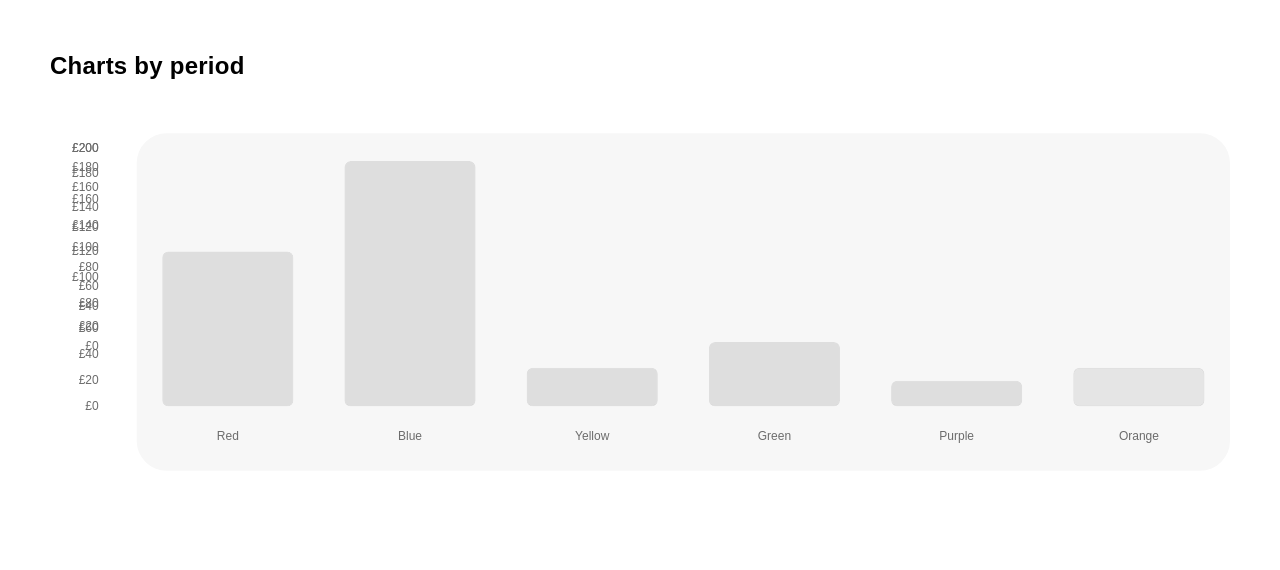
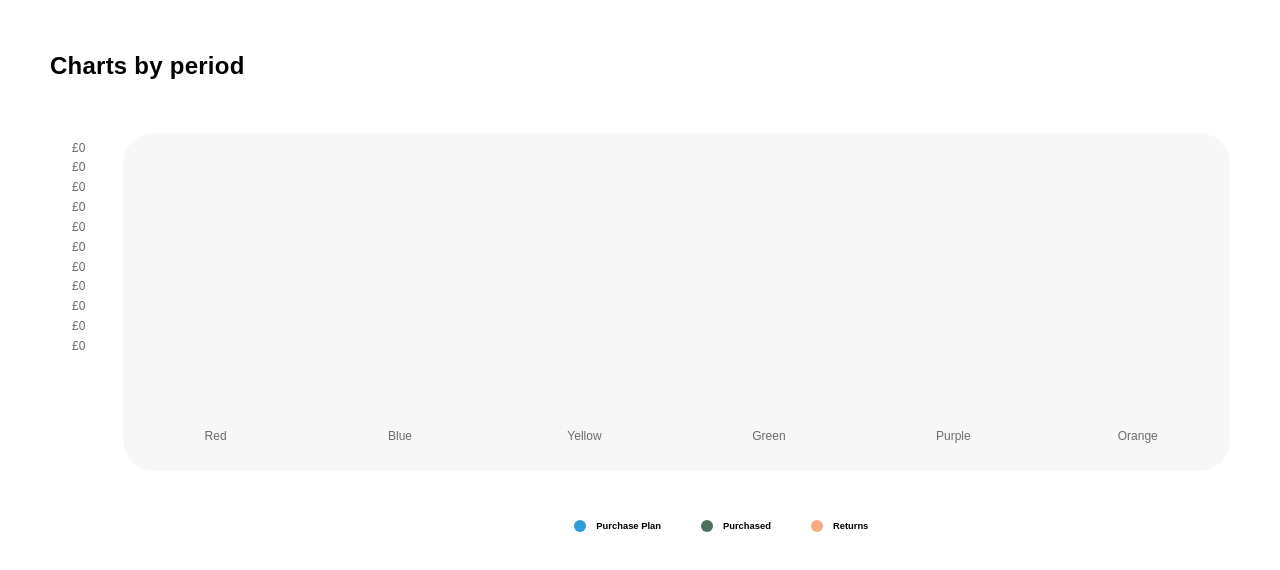
Before and after one commit to ElenaKiseljova/chart-js-scroll-x, a Nuxt app: page / in a window 1280 px wide. Shown: the top 570 px of the page. Built offline with nearby package versions, Linux system fonts and the light colour scheme.

Commit message:
add: legends

```diff
--- a/pages/index.vue
+++ b/pages/index.vue
@@ -173,17 +173,48 @@ const OPTIONS_BODY = {
   },
 };
 
-// Static data
-const DATA = {
+// Legends
+const LEGENDS = {
+  purchasePlan: {
+    label: 'Purchase Plan',
+    backgroundColor: '#2D9CDB',
+  },
+  purchased: {
+    label: 'Purchased',
+    backgroundColor: '#4C725D',
+  },
+  returns: {
+    label: 'Returns',
+    backgroundColor: '#F6AB81',
+  },
+};
+
+// Draft data
+const data = ref({
+  purchasePlan: [],
+  purchased: [],
+  returns: [],
   labels: ['Red', 'Blue', 'Yellow', 'Green', 'Purple', 'Orange'],
+});
+
+// Reactive Chart Data
+const chartData = computed(() => ({
+  labels: data.value?.labels || [],
   datasets: [
     {
-      label: '# of Votes',
-      data: [12000, 19000, 3000, 5000, 2000, 3000],
-      borderWidth: 1,
+      ...LEGENDS.purchasePlan,
+      data: data.value?.purchasePlan || [],
+    },
+    {
+      ...LEGENDS.purchased,
+      data: data.value?.purchased || [],
+    },
+    {
+      ...LEGENDS.returns,
+      data: data.value?.returns || [],
     },
   ],
-};
+}));
 
 // Width of axesY
 const axesYWidth = ref(null);
@@ -207,7 +238,7 @@ const axesYWidth = ref(null);
       >
         <div class="charts__item charts__item--axes-y">
           <Bar
-            :data="DATA"
+            :data="chartData"
             :options="OPTIONS"
             class="charts__bar charts__bar--axes-y"
           />
@@ -217,7 +248,7 @@ const axesYWidth = ref(null);
       <div class="charts__item-wrapper charts__item-wrapper--body">
         <div class="charts__item charts__item--body">
           <Bar
-            :data="DATA"
+            :data="chartData"
             :options="OPTIONS_BODY"
             class="charts__bar charts__bar--body"
           />
@@ -225,10 +256,25 @@ const axesYWidth = ref(null);
       </div>
 
       <ul
-        class="charts__legend"
+        class="charts__legend charts-legend"
         :style="{ '--axes-y-width': axesYWidth ? `${axesYWidth}px` : 'unset' }"
       >
-        <!-- Chart Legend -->
+        <li
+          v-for="(item, key) in LEGENDS"
+          :key="key"
+          class="charts-legend__item"
+        >
+          <span
+            class="charts-legend__circle"
+            :style="{
+              backgroundColor: item.backgroundColor,
+            }"
+          />
+
+          <h6 class="charts-legend__title">
+            {{ item.label }}
+          </h6>
+        </li>
       </ul>
     </div>
   </div>
@@ -265,6 +311,50 @@ $mobile-middle: 568px;
     padding-bottom: calc($height / $width * 100%);
 
     content: '';
+  }
+}
+
+.charts-legend {
+  display: flex;
+
+  align-items: center;
+  justify-content: center;
+
+  column-gap: 40px;
+
+  font-size: 14px;
+  line-height: 18.2px;
+  font-weight: 400;
+
+  color: var(--cl-black);
+
+  @include maxWidth($mobile-middle) {
+    column-gap: 16px;
+
+    line-height: 20px;
+  }
+
+  &__item {
+    display: flex;
+
+    align-items: center;
+    justify-content: center;
+
+    column-gap: 10px;
+  }
+
+  &__circle {
+    flex-shrink: 0;
+
+    width: 12px;
+    height: 12px;
+
+    border-radius: 50%;
+
+    @include maxWidth($mobile-middle) {
+      width: 8px;
+      height: 8px;
+    }
   }
 }
 
@@ -342,7 +432,7 @@ $mobile-middle: 568px;
 
         display: block;
 
-        background-color: var(--cl-white);
+        background-color: #ffffff;
 
         overflow: hidden;
       }
```
